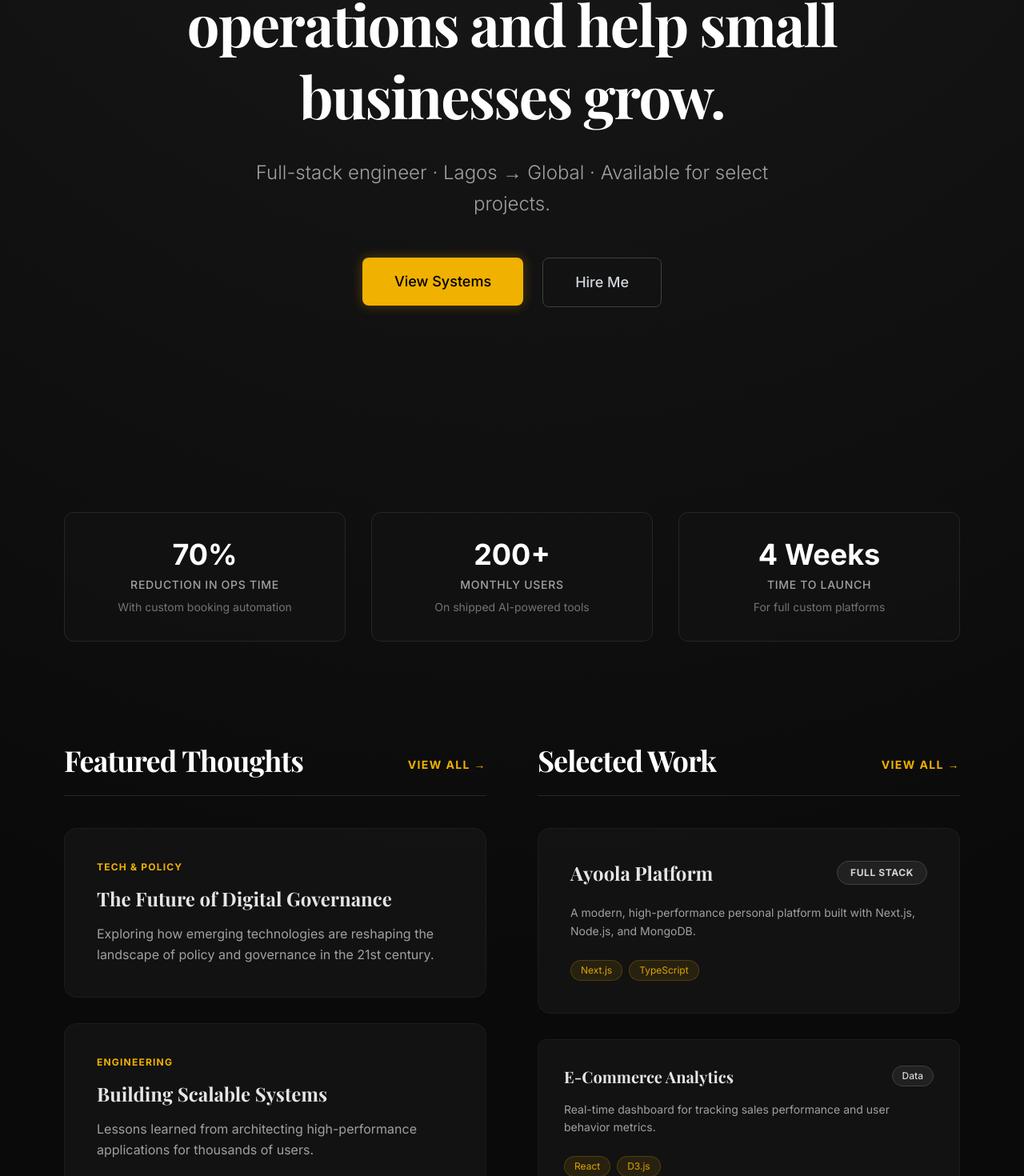
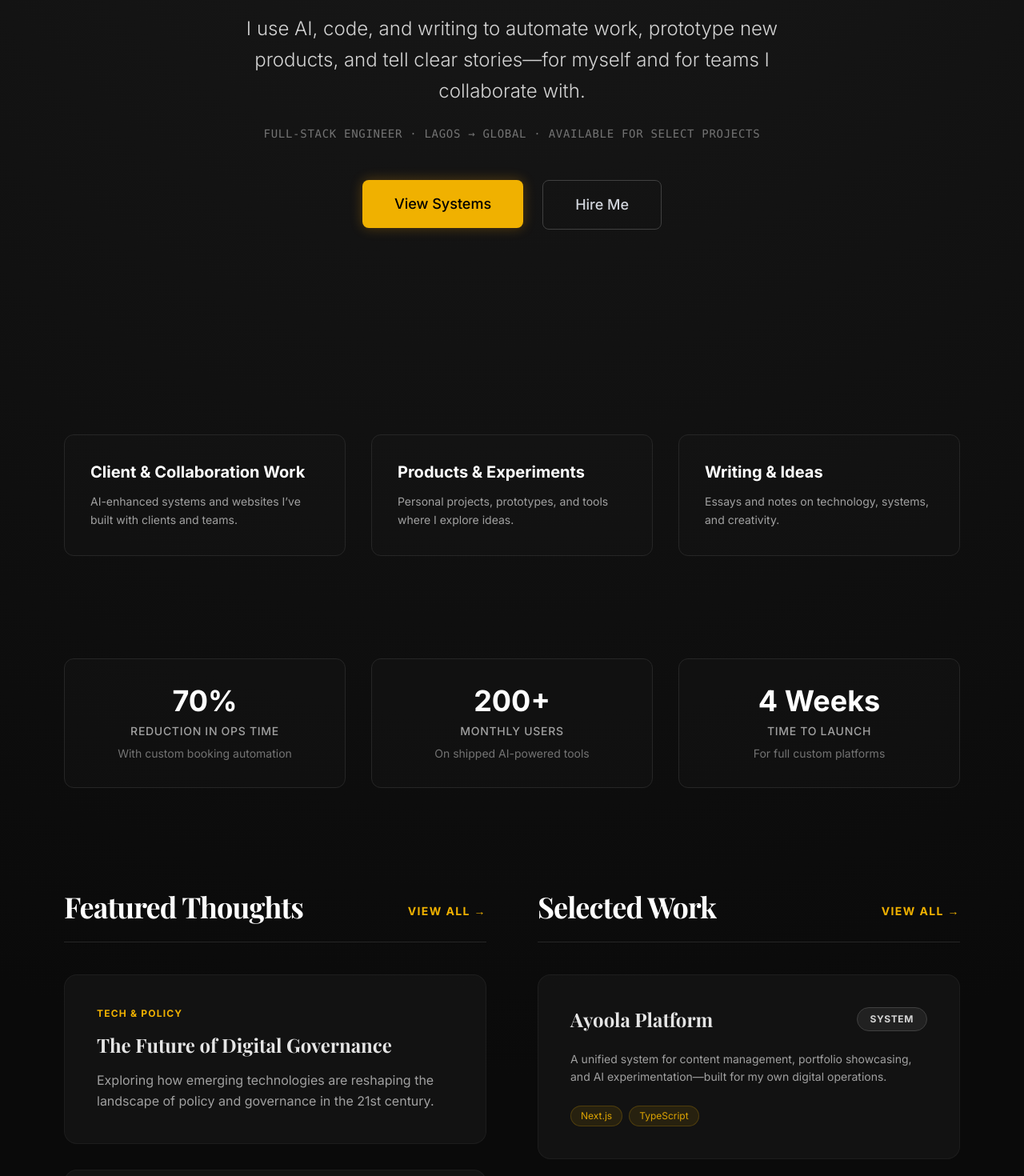
Before and after one commit to OgunrekunAyoola/Ayoola-Platform, a Next.js app in the folder frontend/: page / in a window 1280 px wide. Shown: the part 469-1939 px from the top of the page at 80% size. Built offline with nearby package versions, Linux system fonts and the light colour scheme; no server answers; a web font is replaced by a local one.

Commit message:
Phase 3 Refinement: Updated Hero, Tracks, Selected Work, About Page, and Softened Framing

```diff
--- a/frontend/src/app/(public)/about/page.tsx
+++ b/frontend/src/app/(public)/about/page.tsx
@@ -6,11 +6,20 @@ export default function About() {
       </h1>
 
       <div className="prose prose-invert prose-lg prose-yellow max-w-none">
-        <p className="text-2xl text-neutral-300 leading-relaxed font-light mb-12 border-l-4 border-yellow-500 pl-6">
-          I am a writer, software engineer, and entrepreneur focused on building
-          meaningful products and exploring the intersection of technology,
-          policy, and creativity.
-        </p>
+        <div className="mb-12 border-l-4 border-yellow-500 pl-6 space-y-6">
+          <p className="text-2xl text-neutral-300 leading-relaxed font-light">
+            Ayoola Platform is my umbrella for everything I build: client systems,
+            personal tools, and experiments at the edge of AI and the web.
+          </p>
+          <p className="text-2xl text-neutral-300 leading-relaxed font-light">
+            I’m interested in how software, AI, and writing can change operations,
+            storytelling, and even policy—not only business metrics.
+          </p>
+          <p className="text-lg text-neutral-500">
+            I also collaborate with separate studios and ventures focused on AI
+            automation for businesses.
+          </p>
+        </div>
 
         <div className="grid md:grid-cols-12 gap-12 my-16">
           <div className="md:col-span-4">
--- a/frontend/src/app/(public)/page.tsx
+++ b/frontend/src/app/(public)/page.tsx
@@ -10,11 +10,14 @@ export default function Home() {
           Ayoola Ogunrekun
         </p>
         <h1 className="text-4xl md:text-7xl font-serif font-bold mb-8 tracking-tight text-white leading-tight">
-          I build AI-enhanced web systems that automate operations and help
-          small businesses grow.
+          I build AI-enhanced web systems and tools.
         </h1>
-        <p className="text-xl md:text-2xl text-neutral-400 mb-12 max-w-2xl mx-auto leading-relaxed font-light">
-          Full-stack engineer · Lagos → Global · Available for select projects.
+        <p className="text-xl md:text-2xl text-neutral-300 mb-6 max-w-3xl mx-auto leading-relaxed font-light">
+          I use AI, code, and writing to automate work, prototype new products,
+          and tell clear stories—for myself and for teams I collaborate with.
+        </p>
+        <p className="text-lg text-neutral-500 mb-12 max-w-2xl mx-auto font-mono text-sm uppercase tracking-wider">
+          Full-stack engineer · Lagos → Global · Available for select projects
         </p>
         <div className="flex flex-col sm:flex-row justify-center gap-6">
           <Link href="/portfolio#systems">
@@ -32,6 +35,48 @@ export default function Home() {
             >
               Hire Me
             </Button>
+          </Link>
+        </div>
+      </section>
+
+      {/* Tracks Section */}
+      <section className="max-w-6xl mx-auto px-4">
+        <div className="grid grid-cols-1 md:grid-cols-3 gap-8">
+          <Link
+            href="/portfolio#systems"
+            className="group block bg-neutral-900/30 border border-neutral-800 p-8 rounded-xl hover:bg-neutral-900/50 transition-all duration-300 hover:border-yellow-500/50"
+          >
+            <h3 className="text-xl font-bold text-white mb-3 group-hover:text-yellow-500 transition-colors">
+              Client & Collaboration Work
+            </h3>
+            <p className="text-neutral-400 text-sm leading-relaxed">
+              AI-enhanced systems and websites I’ve built with clients and
+              teams.
+            </p>
+          </Link>
+
+          <Link
+            href="/portfolio#experiments"
+            className="group block bg-neutral-900/30 border border-neutral-800 p-8 rounded-xl hover:bg-neutral-900/50 transition-all duration-300 hover:border-yellow-500/50"
+          >
+            <h3 className="text-xl font-bold text-white mb-3 group-hover:text-yellow-500 transition-colors">
+              Products & Experiments
+            </h3>
+            <p className="text-neutral-400 text-sm leading-relaxed">
+              Personal projects, prototypes, and tools where I explore ideas.
+            </p>
+          </Link>
+
+          <Link
+            href="/blog"
+            className="group block bg-neutral-900/30 border border-neutral-800 p-8 rounded-xl hover:bg-neutral-900/50 transition-all duration-300 hover:border-yellow-500/50"
+          >
+            <h3 className="text-xl font-bold text-white mb-3 group-hover:text-yellow-500 transition-colors">
+              Writing & Ideas
+            </h3>
+            <p className="text-neutral-400 text-sm leading-relaxed">
+              Essays and notes on technology, systems, and creativity.
+            </p>
           </Link>
         </div>
       </section>
@@ -124,18 +169,19 @@ export default function Home() {
             </Link>
           </div>
           <div className="space-y-8">
+            {/* Project 1: Platform/System */}
             <div className="group block glass-card p-10 rounded-2xl hover:bg-neutral-900/40 transition-all duration-300">
               <div className="flex justify-between items-start mb-6">
                 <h3 className="text-2xl font-bold text-neutral-200 group-hover:text-yellow-500 transition-colors font-serif leading-tight">
                   Ayoola Platform
                 </h3>
                 <span className="text-xs font-bold bg-neutral-800/80 text-neutral-300 px-4 py-1.5 rounded-full border border-neutral-700 tracking-wider uppercase">
-                  Full Stack
+                  System
                 </span>
               </div>
               <p className="text-neutral-400 text-sm mb-6 leading-relaxed">
-                A modern, high-performance personal platform built with Next.js,
-                Node.js, and MongoDB.
+                A unified system for content management, portfolio showcasing,
+                and AI experimentation—built for my own digital operations.
               </p>
               <div className="flex gap-2">
                 <span className="text-xs text-yellow-500/90 bg-yellow-500/10 px-3 py-1 rounded-full border border-yellow-500/20">
@@ -146,6 +192,8 @@ export default function Home() {
                 </span>
               </div>
             </div>
+
+            {/* Project 2: Client/Data */}
             <div className="group block glass-card p-8 rounded-xl">
               <div className="flex justify-between items-start mb-4">
                 <h3 className="text-xl font-bold text-neutral-200 group-hover:text-yellow-500 transition-colors font-serif">
@@ -156,8 +204,8 @@ export default function Home() {
                 </span>
               </div>
               <p className="text-neutral-400 text-sm mb-6 leading-relaxed">
-                Real-time dashboard for tracking sales performance and user
-                behavior metrics.
+                A real-time data visualization engine for monitoring sales
+                performance and user behavior—built for an e-commerce startup.
               </p>
               <div className="flex gap-2">
                 <span className="text-xs text-yellow-500/90 bg-yellow-500/10 px-3 py-1 rounded-full border border-yellow-500/20">
```
Also changed, not shown: frontend/src/app/(public)/services/page.tsx (+113 -35 lines).
